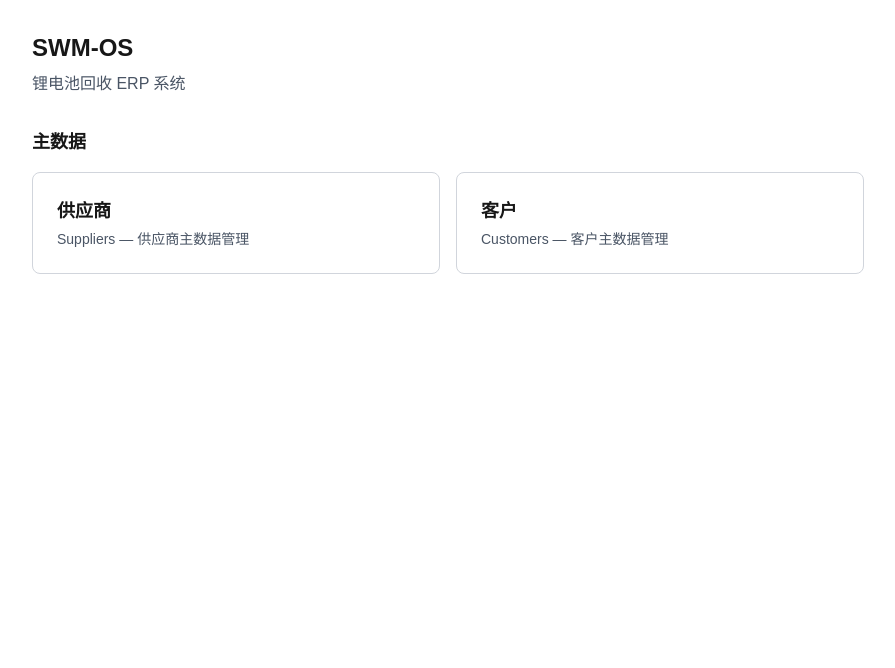
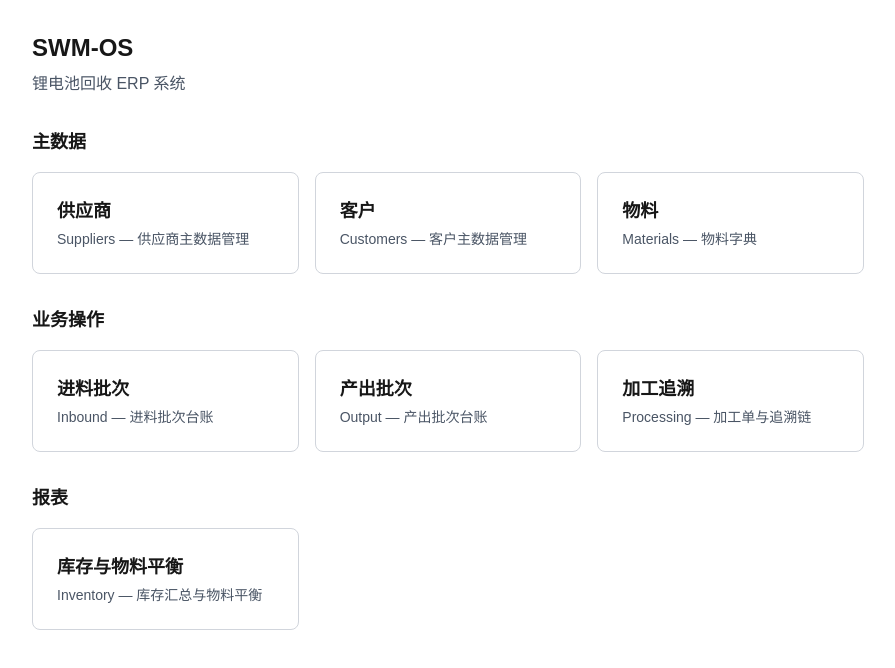
Before and after one commit to teamtimteamtimteam-sys/new-era-erp, a Next.js app: page / in a window 1280 px wide. Shown: the top 668 px of the page, without its empty margins (0-895 px from the left). Built offline with nearby package versions, Linux system fonts and the light colour scheme; no server answers.

Commit message:
Add module nav links to TopNav and complete homepage cards

```diff
--- /dev/null
+++ b/app/components/NavLinks.tsx
@@ -0,0 +1,42 @@
+// app/components/NavLinks.tsx
+'use client'
+
+import Link from 'next/link'
+import { usePathname } from 'next/navigation'
+
+const NAV_ITEMS = [
+    { href: '/suppliers', label: '供应商' },
+    { href: '/customers', label: '客户' },
+    { href: '/materials', label: '物料' },
+    { href: '/inbound', label: '进料' },
+    { href: '/output', label: '产出' },
+    { href: '/processing', label: '加工' },
+    { href: '/inventory', label: '库存' },
+]
+
+export default function NavLinks() {
+    const pathname = usePathname()
+
+    return (
+        <nav className="flex gap-1 overflow-x-auto px-6 pb-2">
+            {NAV_ITEMS.map((item) => {
+                const active =
+                    pathname === item.href || pathname.startsWith(item.href + '/')
+                return (
+                    <Link
+                        key={item.href}
+                        href={item.href}
+                        className={
+                            'whitespace-nowrap rounded px-3 py-1 text-sm ' +
+                            (active
+                                ? 'bg-gray-900 text-white'
+                                : 'text-gray-600 hover:bg-gray-100 hover:text-gray-900')
+                        }
+                    >
+                        {item.label}
+                    </Link>
+                )
+            })}
+        </nav>
+    )
+}
--- a/app/components/TopNav.tsx
+++ b/app/components/TopNav.tsx
@@ -2,6 +2,7 @@
 import Link from 'next/link'
 import { createClient } from '@/lib/supabase/server'
 import { logout } from '@/app/logout/actions'
+import NavLinks from './NavLinks'
 
 export default async function TopNav() {
     const supabase = await createClient()
@@ -14,12 +15,15 @@ export default async function TopNav() {
     }
 
     return (
-        <header className="border-b border-gray-200 bg-white px-6 py-3 flex items-center justify-between">
+        <header className="border-b border-gray-200 bg-white">
+            <div className="px-6 py-3 flex items-center justify-between">
                 <Link href="/" className="font-bold text-lg">
                     SWM-OS
                 </Link>
                 <div className="flex items-center gap-4">
-                <span className="text-sm text-gray-500">{user.email}</span>
+                    <span className="text-sm text-gray-500 hidden sm:inline">
+                        {user.email}
+                    </span>
                     <form action={logout}>
                         <button
                             type="submit"
@@ -29,6 +33,8 @@ export default async function TopNav() {
                         </button>
                     </form>
                 </div>
+            </div>
+            <NavLinks />
         </header>
     )
 }
--- a/app/page.tsx
+++ b/app/page.tsx
@@ -1,30 +1,53 @@
 import Link from 'next/link'
 
-export default async function Home() {
+const SECTIONS = [
+    {
+        title: '主数据',
+        cards: [
+            { href: '/suppliers', title: '供应商', desc: 'Suppliers — 供应商主数据管理' },
+            { href: '/customers', title: '客户', desc: 'Customers — 客户主数据管理' },
+            { href: '/materials', title: '物料', desc: 'Materials — 物料字典' },
+        ],
+    },
+    {
+        title: '业务操作',
+        cards: [
+            { href: '/inbound', title: '进料批次', desc: 'Inbound — 进料批次台账' },
+            { href: '/output', title: '产出批次', desc: 'Output — 产出批次台账' },
+            { href: '/processing', title: '加工追溯', desc: 'Processing — 加工单与追溯链' },
+        ],
+    },
+    {
+        title: '报表',
+        cards: [
+            { href: '/inventory', title: '库存与物料平衡', desc: 'Inventory — 库存汇总与物料平衡' },
+        ],
+    },
+]
+
+export default function Home() {
     return (
         <div className="p-8 max-w-4xl">
             <h1 className="text-2xl font-bold mb-2">SWM-OS</h1>
             <p className="text-gray-600 mb-8">锂电池回收 ERP 系统</p>
 
-            <h2 className="text-lg font-semibold mb-4">主数据</h2>
-
-            <div className="grid grid-cols-1 sm:grid-cols-2 gap-4">
-                <Link
-                    href="/suppliers"
-                    className="border border-gray-300 rounded-lg p-6 hover:bg-gray-50 hover:border-gray-400 transition block"
-                >
-                    <h3 className="font-semibold text-lg mb-1">供应商</h3>
-                    <p className="text-sm text-gray-600">Suppliers — 供应商主数据管理</p>
-                </Link>
-
-                <Link
-                    href="/customers"
-                    className="border border-gray-300 rounded-lg p-6 hover:bg-gray-50 hover:border-gray-400 transition block"
-                >
-                    <h3 className="font-semibold text-lg mb-1">客户</h3>
-                    <p className="text-sm text-gray-600">Customers — 客户主数据管理</p>
-                </Link>
-            </div>
+            {SECTIONS.map((section) => (
+                <div key={section.title} className="mb-8">
+                    <h2 className="text-lg font-semibold mb-4">{section.title}</h2>
+                    <div className="grid grid-cols-1 sm:grid-cols-2 lg:grid-cols-3 gap-4">
+                        {section.cards.map((card) => (
+                            <Link
+                                key={card.href}
+                                href={card.href}
+                                className="border border-gray-300 rounded-lg p-6 hover:bg-gray-50 hover:border-gray-400 transition block"
+                            >
+                                <h3 className="font-semibold text-lg mb-1">{card.title}</h3>
+                                <p className="text-sm text-gray-600">{card.desc}</p>
+                            </Link>
+                        ))}
+                    </div>
+                </div>
+            ))}
         </div>
     )
 }
```
Lines whose indentation alone changed are shown as unchanged.
